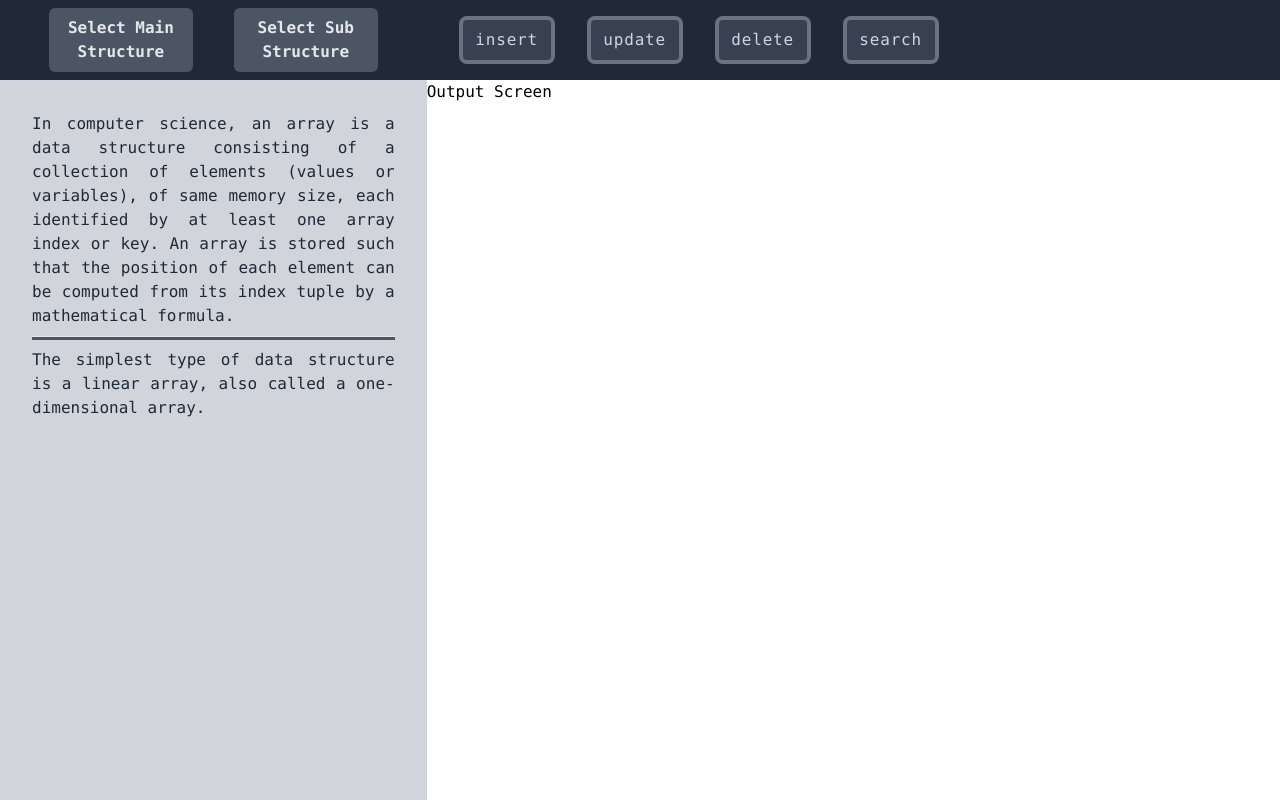
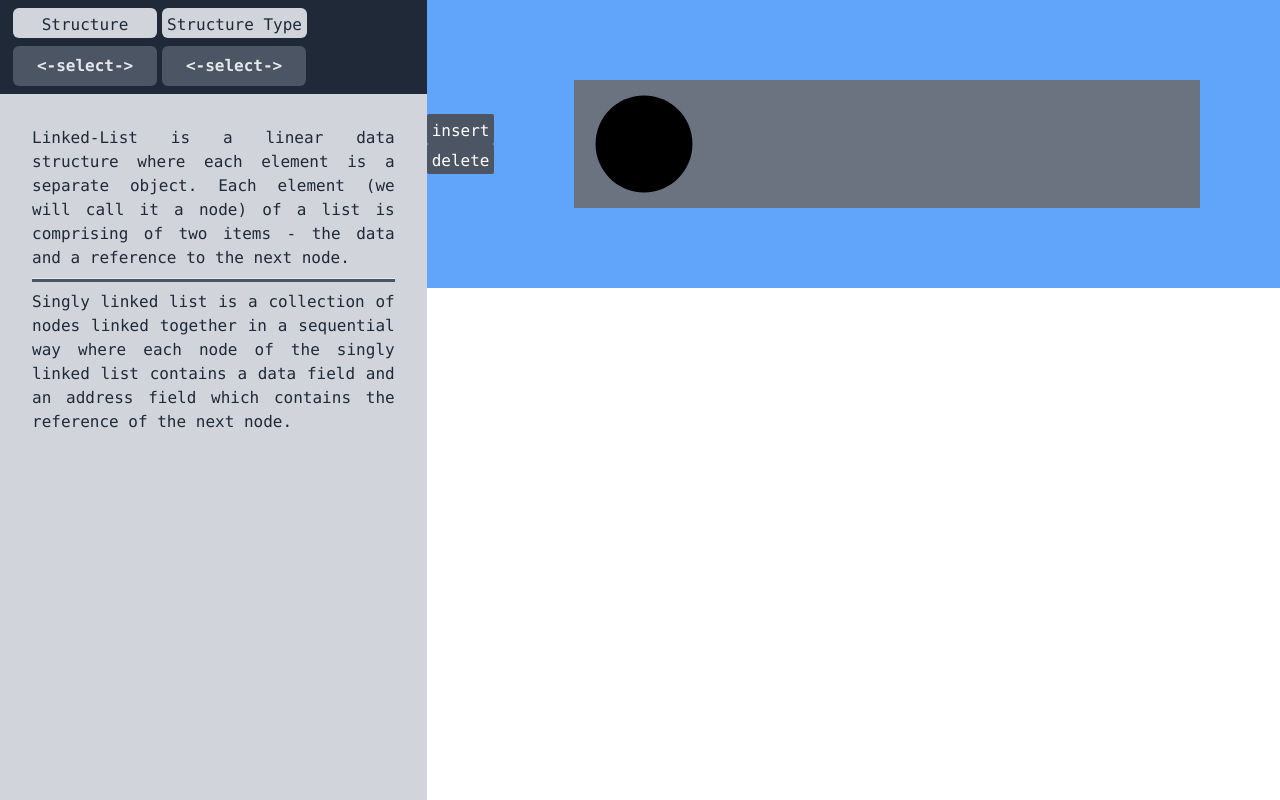
Before and after one commit to notjatin/data-structure-visualizer, a React (Vite) app: page / in a window 1280 px wide. Built offline with nearby package versions, Linux system fonts and the light colour scheme.

Commit message:
feat: implement data structure components and update App logic for linked list, queue, and stack

```diff
--- a/src/App.tsx
+++ b/src/App.tsx
@@ -2,36 +2,52 @@ import "./App.css";
 import headerData from "./data/headerData.json";
 import AppHeader from "./components/AppHeader";
 import InfoScreen from "./components/InfoScreen";
-import OutputScreen from "./components/OutputScreen";
+import RenderStructure from "./components/RenderStructure";
 import { useEffect, useState } from "react";
 import { StructureType, SubStructureType } from "./types/headerData";
 
 function App() {
-  const [selectedStructure, setSelectedStructure] = useState<StructureType>(
-    headerData[0]
+  // state to store the structure on which we apply operation
+  const [structure, setStructure] = useState<StructureType>(
+    headerData[1] || null
   );
-  const [selectedSubStructure, setSelectedSubStructure] =
-    useState<SubStructureType>(headerData[0].types[0] || null);
+
+  // state to store the substructure on which we apply operation
+  const [subStructure, setSubStructure] = useState<SubStructureType>(
+    structure.types[0] || null
+  );
 
   // reset sub-structure when main structure changes
   useEffect(() => {
-    setSelectedSubStructure(selectedStructure.types[0] || null);
-  }, [selectedStructure]);
+    setSubStructure(structure.types[0]);
+  }, [structure]);
+
+  function handleSubStructureChange(
+    value: React.SetStateAction<SubStructureType>
+  ) {
+    setSubStructure(value);
+    if (value.name === "singly-linked-list") {
+      // render linked-list component
+    }
+  }
 
   return (
     <main className="h-lvh w-full grid grid-cols-[1fr_2fr] grid-rows-[1fr_9fr] font-mono">
+      {/* AppHeader renderds all the headers available to us. */}
       <AppHeader
         headerData={headerData}
-        selectedStructure={selectedStructure}
-        onStructureChange={setSelectedStructure}
-        selectedSubStructure={selectedSubStructure}
-        onSubStructureChange={setSelectedSubStructure}
+        selectedStructure={structure}
+        onStructureChange={setStructure}
+        selectedSubStructure={subStructure}
+        onSubStructureChange={handleSubStructureChange}
       />
+      {/* This is where all the visible animations and dom manipulation take place. */}
+      <RenderStructure structure={structure} />
+      {/* InfoScreen displays important text information on the page. */}
       <InfoScreen
-        structureDesc={selectedStructure.desc}
-        subStructureDesc={selectedSubStructure ? selectedSubStructure.desc : ""}
+        structureDesc={structure.desc}
+        subStructureDesc={subStructure ? subStructure.desc : ""}
       />
-      <OutputScreen />
     </main>
   );
 }
--- a/src/components/AppHeader.tsx
+++ b/src/components/AppHeader.tsx
@@ -1,15 +1,15 @@
 import { StructureType, SubStructureType } from "../types/headerData";
 import StructureHeader from "./StructureHeader";
-import FunctionHeader from "./FunctionHeader";
 
+// to type the AppHeader props
 interface AppHeaderProps {
   headerData: StructureType[];
   selectedStructure: StructureType;
-  // onStructureChange: (selectedItem: SubStructureType) => void;
   onStructureChange: React.Dispatch<React.SetStateAction<StructureType>>;
   selectedSubStructure: SubStructureType;
   onSubStructureChange: React.Dispatch<React.SetStateAction<SubStructureType>>;
 }
+
 const AppHeader: React.FC<AppHeaderProps> = ({
   headerData,
   selectedStructure,
@@ -18,7 +18,8 @@ const AppHeader: React.FC<AppHeaderProps> = ({
   onSubStructureChange,
 }) => {
   return (
-    <header className="bg-gray-800 col-span-2 flex h-full">
+    <header className="bg-gray-800 flex h-full">
+      {/* Header to display the structure and substructure */}
       <StructureHeader
         headerData={headerData}
         selectedStructure={selectedStructure}
@@ -26,7 +27,6 @@ const AppHeader: React.FC<AppHeaderProps> = ({
         selectedSubStructure={selectedSubStructure}
         onSubStructureChange={onSubStructureChange}
       />
-      <FunctionHeader methods={selectedStructure.methods} />
     </header>
   );
 };
--- a/src/components/DropDown.tsx
+++ b/src/components/DropDown.tsx
@@ -13,7 +13,7 @@ const DropDown = <T,>({
   options,
   onChange,
   getLabel,
-  placeHolder = `Select ${label}`,
+  placeHolder = `<-select->`,
 }: DropDownProps<T>) => {
   const [isOpen, setIsOpen] = useState(false);
   const [selectedOption, setSelectedOption] = useState<string | null>(null);
--- a/src/components/FunctionHeader.tsx
+++ b/src/components/FunctionHeader.tsx
@@ -2,9 +2,11 @@ interface FunctionHeaderProps {
   methods: string[];
 }
 const FunctionHeader: React.FC<FunctionHeaderProps> = ({ methods }) => {
+  function handleMethodClick(method: string) {}
   return (
-    <ul className="w-2/3 h-full flex items-center justify-start">
-      {methods.map((item, index) => (
+    <ul className="h-20 flex items-center justify-start">
+      {/* map over the methods and display them */}
+      {methods.map((method, index) => (
         <li
           key={index}
           className="bg-gray-700 text-gray-300 border-4 border-gray-500 w-24 h-12 ml-8 text-center content-center rounded-lg"
@@ -12,10 +14,11 @@ const FunctionHeader: React.FC<FunctionHeaderProps> = ({ methods }) => {
           <button
             className="h-full w-full tracking-wider hover:tracking-widest transition-all"
             onClick={() => {
-              console.log(`${item} clicked`);
+              console.log(`${method} clicked`);
+              handleMethodClick(method);
             }}
           >
-            {item}
+            {method}
           </button>
         </li>
       ))}
--- a/src/components/InfoScreen.tsx
+++ b/src/components/InfoScreen.tsx
@@ -7,7 +7,7 @@ const InfoScreen: React.FC<InfoScreenProps> = ({
   subStructureDesc,
 }) => {
   return (
-    <aside className="bg-gray-300 text-gray-800 p-8 text-justify">
+    <aside className="min-w-80 bg-gray-300 text-gray-800 p-8 text-justify">
       <p>{structureDesc}</p>
       {subStructureDesc && (
         <>
--- a/src/components/OutputScreen.tsx
+++ /dev/null
@@ -1,6 +0,0 @@
-interface OutputScreenProps {}
-const OutputScreen: React.FC<OutputScreenProps> = () => {
-  return <section>Output Screen</section>;
-};
-
-export default OutputScreen;
--- /dev/null
+++ b/src/components/RenderStructure.tsx
@@ -0,0 +1,28 @@
+import { StructureType } from "../types/headerData";
+import LinkedList from "./structures/LinkedList";
+import Queue from "./structures/Queue";
+import Stack from "./structures/Stack";
+
+// prop types
+interface OutputScreenProps {
+  structure: StructureType;
+}
+
+// component
+const OutputScreen: React.FC<OutputScreenProps> = ({ structure }) => {
+  console.log(structure.name);
+  return (
+    <div className="row-span-2">
+      {/* render main component of the respective structure */}
+
+      {structure.name === "queue" && <Queue methods={structure.methods} />}
+      {structure.name === "stack" && <Stack methods={structure.methods} />}
+      {structure.name === "linked-list" && (
+        <LinkedList methods={structure.methods} />
+      )}
+      {/* {structure.name === "array" && <Array methods={structure.methods} />} */}
+    </div>
+  );
+};
+
+export default OutputScreen;
--- a/src/components/StructureHeader.tsx
+++ b/src/components/StructureHeader.tsx
@@ -8,6 +8,7 @@ interface StructureHeaderProps {
   selectedSubStructure: SubStructureType;
   onSubStructureChange: React.Dispatch<React.SetStateAction<SubStructureType>>;
 }
+
 const StructureHeader: React.FC<StructureHeaderProps> = ({
   headerData,
   selectedStructure,
@@ -15,20 +16,32 @@ const StructureHeader: React.FC<StructureHeaderProps> = ({
   onSubStructureChange,
 }) => {
   return (
-    <div className="w-1/3 flex justify-evenly items-center p-2">
+    <div className="min-w-80 w-1/3 flex justify-evenly items-center p-2">
+      <div>
+        <label className="text-gray-800 text-center rounded-md bg-gray-300 mb-2">
+          Structure
+        </label>
+        {/* Dropdown to selecte structure from */}
         <DropDown
           label="Main Structure"
           options={headerData}
           onChange={onStructureChange}
           getLabel={(item) => item.label}
         />
+      </div>
       {selectedStructure.types.length > 0 && (
+        <div>
+          <label className="text-gray-800 text-center rounded-md bg-gray-300 mb-2">
+            Structure Type
+          </label>
+          {/* Dropdown to selecte sub-structure from */}
           <DropDown
             label="Sub Structure"
             options={selectedStructure.types}
             onChange={onSubStructureChange}
             getLabel={(item) => item.label}
           />
+        </div>
       )}
     </div>
   );
--- /dev/null
+++ b/src/components/structures/LinkedList.tsx
@@ -0,0 +1,66 @@
+import { useState } from "react";
+import { FaCircle, FaLongArrowAltRight } from "react-icons/fa";
+
+interface LinkedListProps {
+  methods: string[];
+}
+
+const LinkedList: React.FC<LinkedListProps> = ({ methods }) => {
+  // state to store current elements
+  const [items, setItems] = useState<string[]>([]);
+  // variable to store count of elements
+  const itemCount = items.length;
+
+  function insert(item: string) {
+    const newItems = [...items];
+    newItems.push(item);
+    setItems(newItems);
+  }
+
+  function deleteItem() {
+    const newItems = [...items];
+    newItems.shift();
+    setItems(newItems);
+  }
+
+  function handleMethodClick(method: string) {
+    console.log(method);
+    switch (method) {
+      case "insert":
+        insert("hi");
+        break;
+      case "delete":
+        deleteItem();
+        break;
+      default:
+        console.error("No such method !");
+    }
+  }
+  return (
+    <div className="bg-blue-400 flex items-center">
+      <div className="">
+        {methods.map((method, index) => (
+          <button
+            className="bg-gray-600 text-white rounded-sm"
+            onClick={() => handleMethodClick(method)}
+            key={index}
+          >
+            {method}
+          </button>
+        ))}
+      </div>
+      <div className="bg-gray-500 w-full h-32 m-20 flex items-center">
+        {/* render insertions in the div below. */}
+        <div className="flex flex-row gap-2">
+          {Array.from({ length: itemCount }).map((_, index) => {
+            return <FaLongArrowAltRight key={index} size={50} />;
+          })}
+        </div>
+        {/* never changes */}
+        <FaCircle size={100} className="m-5" />
+      </div>
+    </div>
+  );
+};
+
+export default LinkedList;
--- /dev/null
+++ b/src/components/structures/Queue.tsx
@@ -0,0 +1,67 @@
+import { useState } from "react";
+import { FaGripLinesVertical } from "react-icons/fa";
+import { FaPerson } from "react-icons/fa6";
+
+interface QueueProps {
+  methods: string[];
+}
+
+const Queue: React.FC<QueueProps> = ({ methods }) => {
+  // state to store current elements
+  const [items, setItems] = useState<string[]>([]);
+  // variable to store count of elements
+  const itemCount = items.length;
+
+  function enqueue(item: string) {
+    const newItems = [...items];
+    newItems.push(item);
+    setItems(newItems);
+  }
+
+  function dequeue() {
+    const newItems = [...items];
+    newItems.shift();
+    setItems(newItems);
+  }
+
+  function handleMethodClick(method: string) {
+    console.log(method);
+    switch (method) {
+      case "enqueue":
+        enqueue("hi");
+        break;
+      case "dequeue":
+        dequeue();
+        break;
+      default:
+        console.error("No such method !");
+    }
+  }
+  return (
+    <div className="bg-blue-400 flex items-center">
+      <div className="">
+        {methods.map((method, index) => (
+          <button
+            className="bg-gray-600 text-white rounded-sm"
+            onClick={() => handleMethodClick(method)}
+            key={index}
+          >
+            {method}
+          </button>
+        ))}
+      </div>
+      <div className="bg-gray-500 w-full h-32 m-20 flex items-center">
+        {/* render insertions in the div below. */}
+        <div className="flex flex-row-reverse gap-2 w-full">
+          {Array.from({ length: itemCount }).map((_, index) => {
+            return <FaPerson key={index} size={50} />;
+          })}
+        </div>
+        {/* never changes */}
+        <FaGripLinesVertical size={100} className="m-5" />
+      </div>
+    </div>
+  );
+};
+
+export default Queue;
--- /dev/null
+++ b/src/components/structures/Stack.tsx
@@ -0,0 +1,72 @@
+import { useState } from "react";
+import { LuRectangleHorizontal } from "react-icons/lu";
+import { TfiLineDouble } from "react-icons/tfi";
+
+interface StackProps {
+  methods: string[];
+}
+
+const Stack: React.FC<StackProps> = ({ methods }) => {
+  // state to store stack elements
+  const [items, setItems] = useState<string[]>([]);
+  const noOfItems = items.length;
+
+  function isEmpty() {
+    return noOfItems === 0;
+  }
+
+  function push() {
+    let newItems = [...items];
+    newItems.push("hi");
+    setItems(newItems);
+  }
+
+  function pop() {
+    let newItems = [...items];
+    newItems.pop();
+    setItems(newItems);
+  }
+
+  function handleMethodClick(method: string) {
+    console.log(method);
+    switch (method) {
+      case "isEmpty":
+        return isEmpty();
+      case "push":
+        push();
+        break;
+      case "pop":
+        pop();
+        break;
+      default:
+        console.error("No such method !");
+    }
+  }
+
+  return (
+    <div className="bg-blue-400 w-full h-full flex flex-col items-center">
+      <div className="bg-blue-700 h-[17%] w-full">
+        {methods.map((method, index) => (
+          <button
+            className="bg-gray-600 text-white rounded-sm"
+            onClick={() => handleMethodClick(method)}
+            key={index}
+          >
+            {method}
+          </button>
+        ))}
+      </div>
+      <div className="bg-gray-400 m-20 flex flex-col h-full w-80 items-center">
+        {/* div to render stack elements */}
+        <div className="h-4/5 flex flex-col-reverse">
+          {Array.from({ length: noOfItems }).map((_, index) => {
+            return <LuRectangleHorizontal key={index} size={50} />;
+          })}
+        </div>
+        <TfiLineDouble size={150} />
+      </div>
+    </div>
+  );
+};
+
+export default Stack;
--- a/src/data/headerData.json
+++ b/src/data/headerData.json
@@ -32,7 +32,7 @@
         "desc": "Doubly linked list is a collection of nodes linked together in a sequential way where each node of the doubly linked list contains a data field and two address fields which contains the reference of the next node and the reference of the previous node."
       }
     ],
-    "methods": ["insert", "search", "delete"],
+    "methods": ["insert", "delete"],
     "desc": "Linked-List is a linear data structure where each element is a separate object. Each element (we will call it a node) of a list is comprising of two items - the data and a reference to the next node."
   },
   {
```
Lines whose indentation alone changed are shown as unchanged.
